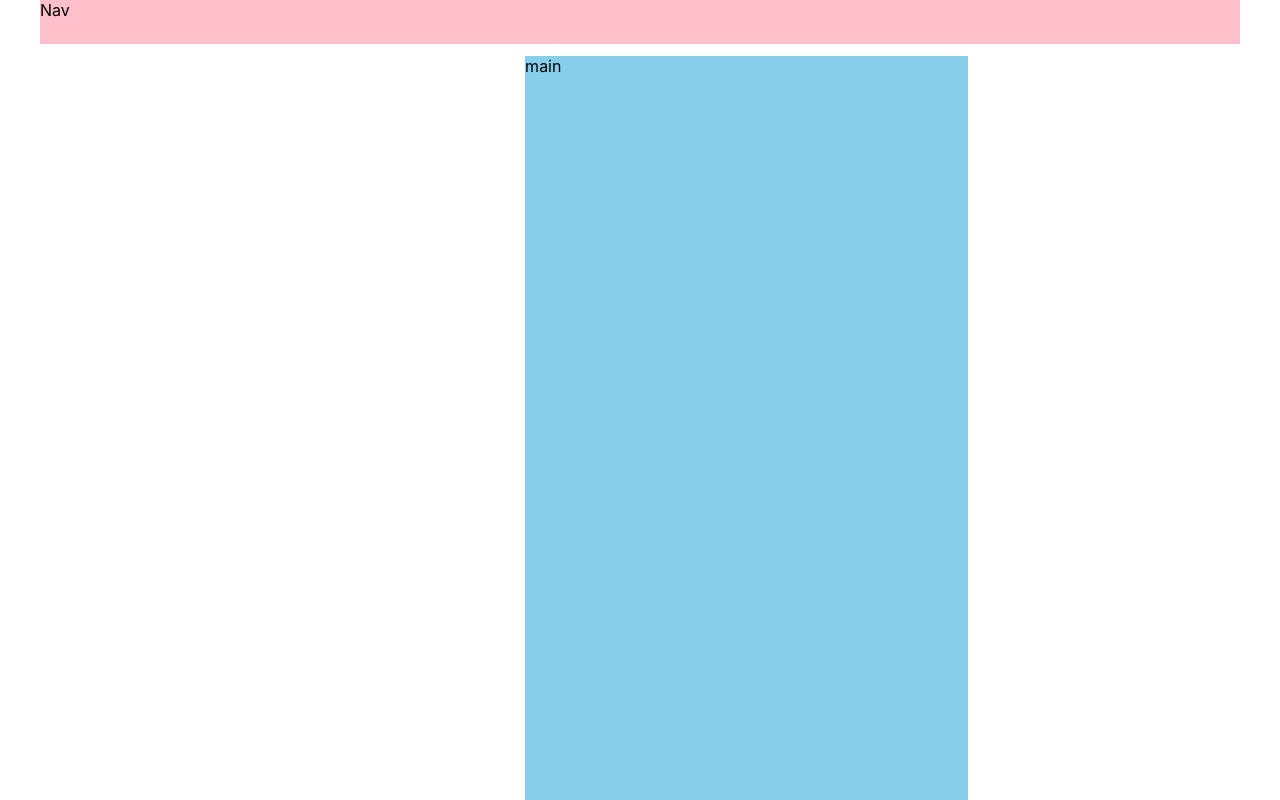
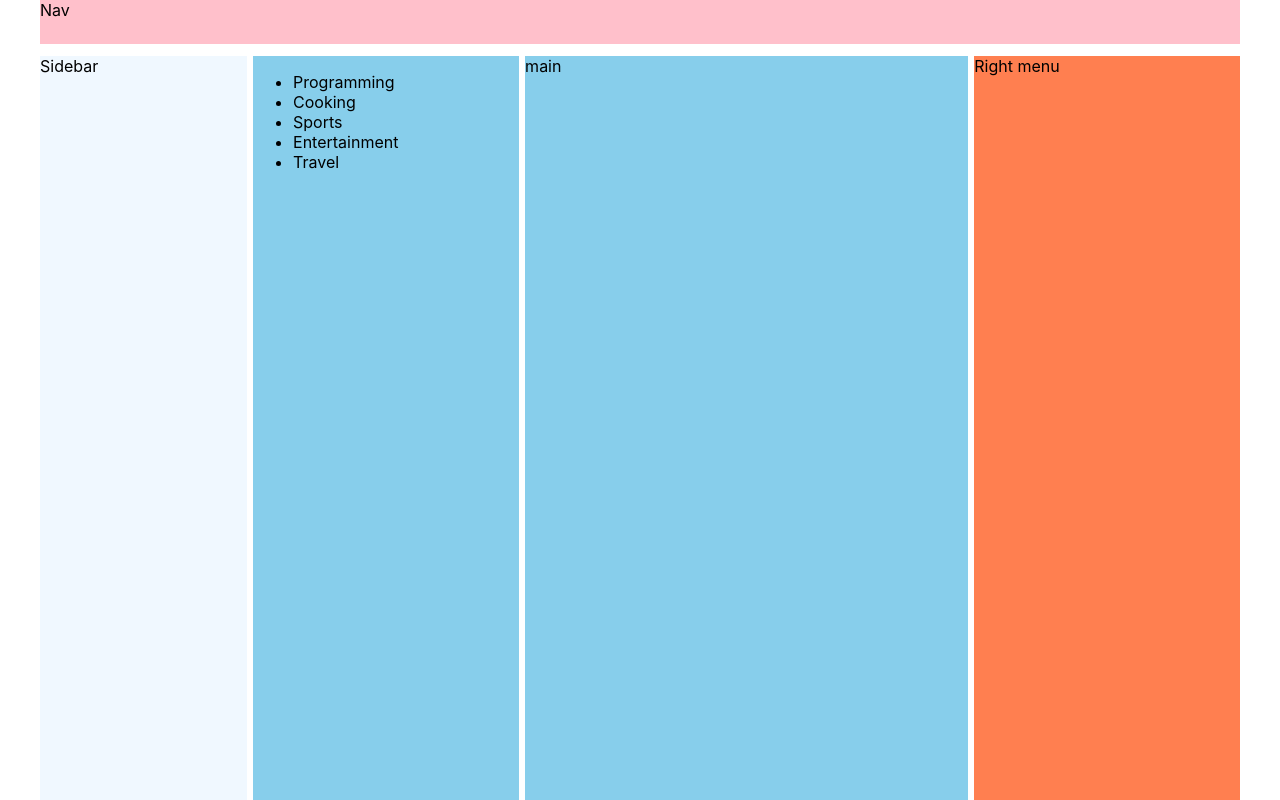
Before and after one commit to Tduncan14/everythingfromstart, a React (Create React App) app in the folder chapter12/super-forum-client/: page / in a window 1280 px wide. Shown: the top 800 px of the page. Built offline with nearby package versions, Linux system fonts and the light colour scheme.

Commit message:
keep moving forward

```diff
--- a/chapter12/super-forum-client/src/App.tsx
+++ b/chapter12/super-forum-client/src/App.tsx
@@ -2,6 +2,9 @@ import React from 'react';
 import logo from './logo.svg';
 import './App.css';
 import Main from './components/Main';
+import LeftMenu from './components/LeftMenu';
+import Rightmenu from './components/RightMenu';
+import Sidebar from './components/Sidebar';
 
 function App() {
 
@@ -11,7 +14,12 @@ function App() {
   return (
     <div className="App">
     <div className="navigation">Nav</div>
+
+    <Sidebar />
+    <LeftMenu />
     <Main />
+    <Rightmenu />
+
     {/* <div className="sidebar">Sidebar</div>
     <div className="leftmenu">Left Menu</div>
     <div className="content">Main</div>
--- a/chapter12/super-forum-client/src/components/LeftMenu.tsx
+++ b/chapter12/super-forum-client/src/components/LeftMenu.tsx
@@ -1,16 +1,41 @@
-import React from 'react';
+import React,{useEffect,useState} from "react";
 import { useWindowDimensions } from './hooks/useWindowDimensions';
-
-
+import {getCategories} from '../components/services/DataService';
+import Category from "./models/Category";
 
 const LeftMenu = () => {
 
     const{width} = useWindowDimensions();
-    if(width <= 768) {
+    const [categories,setCatgories] = useState<JSX.Element>(
+        <div>Left Menu</div>
+    )
+
+    useEffect(() => {
+
+        getCategories()
+        .then((categories: Array<Category>) => {
+
+            const cats = categories.map((cat) => {
+
+                return <li key={cat.id}>{cat.name}</li>
+            });
+            setCatgories(<ul className="category">
+                {cats}
+            </ul>)
+        })
+        .catch((err:any ) => {
+            console.log(err)
+        })
+
+
+    },[])
+
+    if(width <= 768){
+
         return null;
     }
 
-    return <div className="sidebar">Leftmenu</div>
+    return <div className="leftmenu">{categories}</div>
 
 
 }
--- a/chapter12/super-forum-client/src/components/Main.tsx
+++ b/chapter12/super-forum-client/src/components/Main.tsx
@@ -1,4 +1,7 @@
 import React from 'react';
+import LeftMenu from './LeftMenu';
+import Rightmenu from './RightMenu';
+import Sidebar from './Sidebar';
 
 
 const Main = () => {
--- a/chapter12/super-forum-client/src/components/RightMenu.tsx
+++ b/chapter12/super-forum-client/src/components/RightMenu.tsx
@@ -11,7 +11,7 @@ const Rightmenu = () => {
 
 
 
-    return <main className="content">Right menu</main>
+    return <main className="rightmenu">Right menu</main>
 }
 
 export default Rightmenu
--- a/chapter12/super-forum-client/src/components/Sidebar.tsx
+++ b/chapter12/super-forum-client/src/components/Sidebar.tsx
@@ -9,7 +9,7 @@ const Sidebar = () => {
         return null;
     }
 
-    return <main className="content">main</main>
+    return <main className="sidebar">Sidebar</main>
 }
 
 export default Sidebar
--- a/chapter12/super-forum-client/src/components/hooks/useWindowDimensions.ts
+++ b/chapter12/super-forum-client/src/components/hooks/useWindowDimensions.ts
@@ -1,40 +1,31 @@
-import React, {useState,useEffect} from 'react';
-import { number } from 'yargs';
+import { useState, useEffect } from "react";
 
-
-interface WindowDimension {
-    height:number,
-    width:number
+export interface WindowDimension {
+  height: number;
+  width: number;
 }
 
 export const useWindowDimensions = (): WindowDimension => {
+  const [dimension, setDimension] = useState<WindowDimension>({
+    height: 0,
+    width: 0,
+  });
 
-    const [dimension,setDimension] = useState<WindowDimension>({
-        height:window.innerHeight,
-        width:window.innerWidth
-    })
+  const handleResize = () => {
+    setDimension({
+      height: window.innerHeight,
+      width: window.innerWidth,
+    });
+  };
 
+  useEffect(() => {
+    window.addEventListener("resize", handleResize);
+    handleResize();
 
-    const handleResize = () => {
+    return () => {
+      window.removeEventListener("resize", handleResize);
+    };
+  }, []);
 
-        setDimension:({
-            height:window.innerHeight,
-            width:window.innerWidth
-        })
-    };
-
-
-    useEffect(() =>{
-           window.addEventListener("resize",handleResize);
-           handleResize();
-
-
-           return () => {
-               window.removeEventListener("resize",handleResize)
-           };
-    },[]);
-
-
-    return dimension
-
-}
+  return dimension;
+};
```
